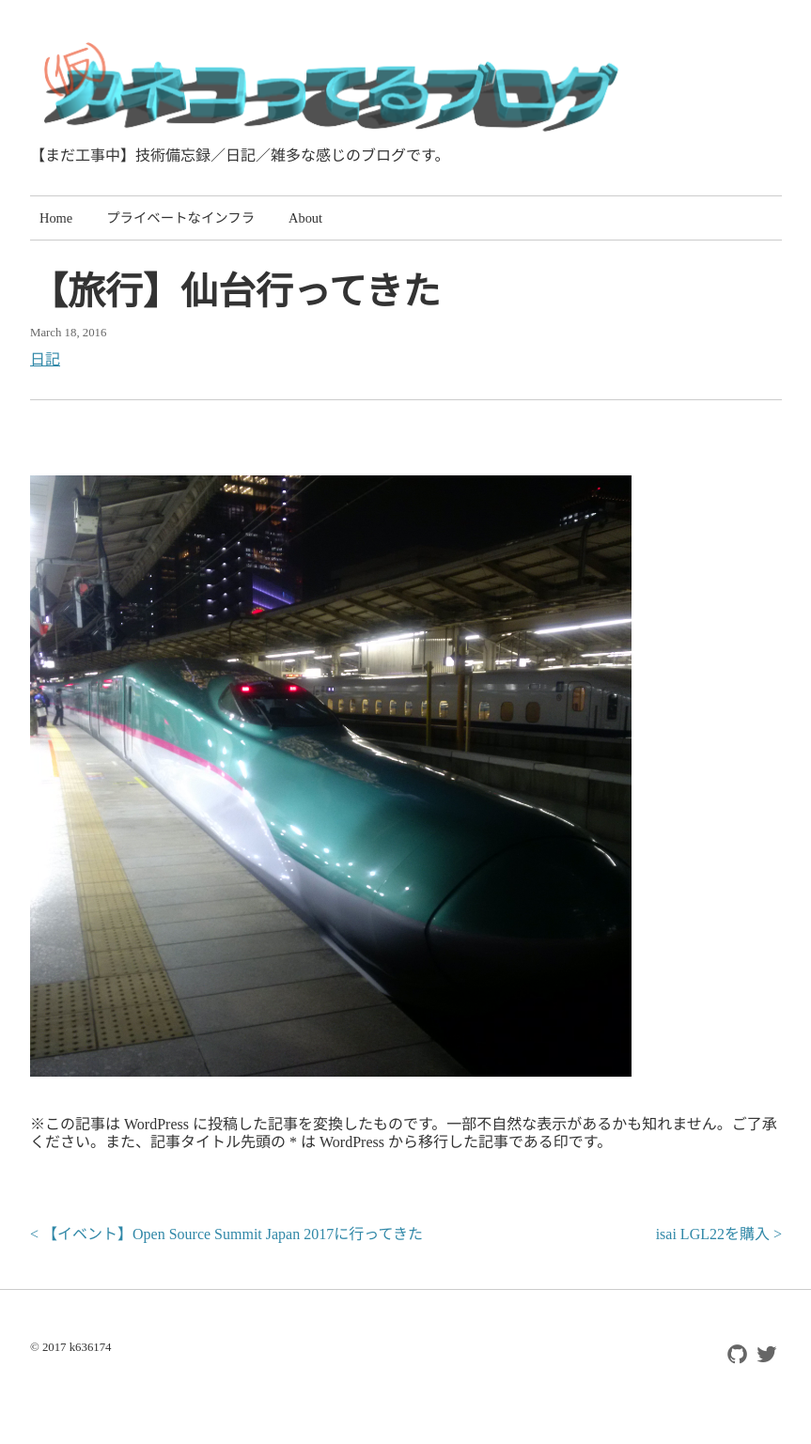
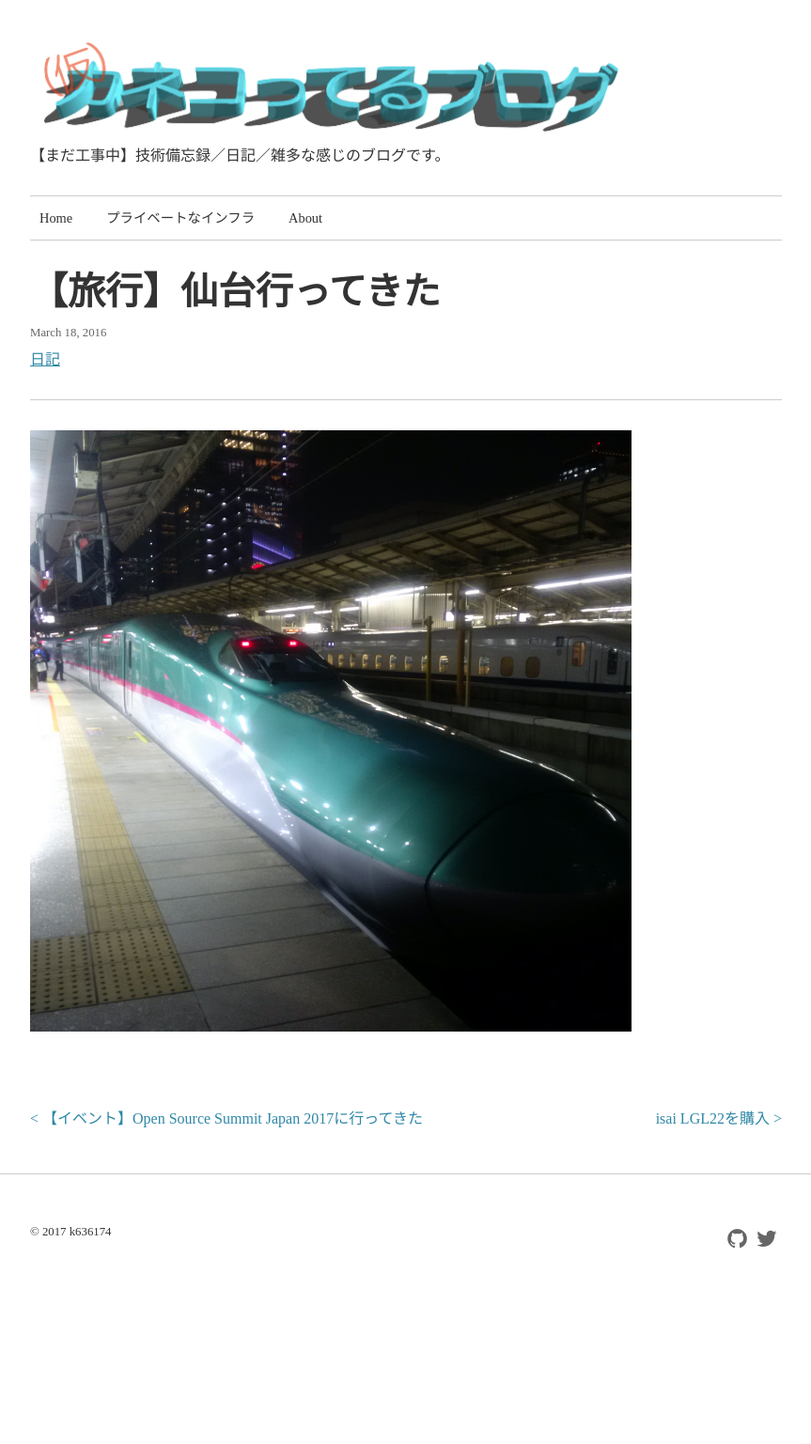
Before and after one commit to k636174/k636174.github.io, a Jekyll site: the page built from _posts/2016-03-18-travel_sendai.md, in a window 1280 px wide. Shown: the whole page at 94% size, without its empty margins (208-1071 px from the left). Built offline with Jekyll 4.4.1, drawn with Linux system fonts in a browser that asks for light colours; nearby versions of some CDN libraries; after the commit the page ends 1414 px from its top, so only the background shows below that.

Commit message:
minerchange

```diff
--- a/_posts/2016-03-18-travel_sendai.md
+++ b/_posts/2016-03-18-travel_sendai.md
@@ -8,5 +8,3 @@ permalink: /travel_sendai
 ---
 
 ![travel_sendai](/assets/images/Sendai-shinkansen-1.jpg)
----
-※この記事は WordPress に投稿した記事を変換したものです。一部不自然な表示があるかも知れません。ご了承ください。また、記事タイトル先頭の * は WordPress から移行した記事である印です。
```
Also changed, not shown: _posts/2018-06-17-2018retirement.md (+1 -1 lines).
